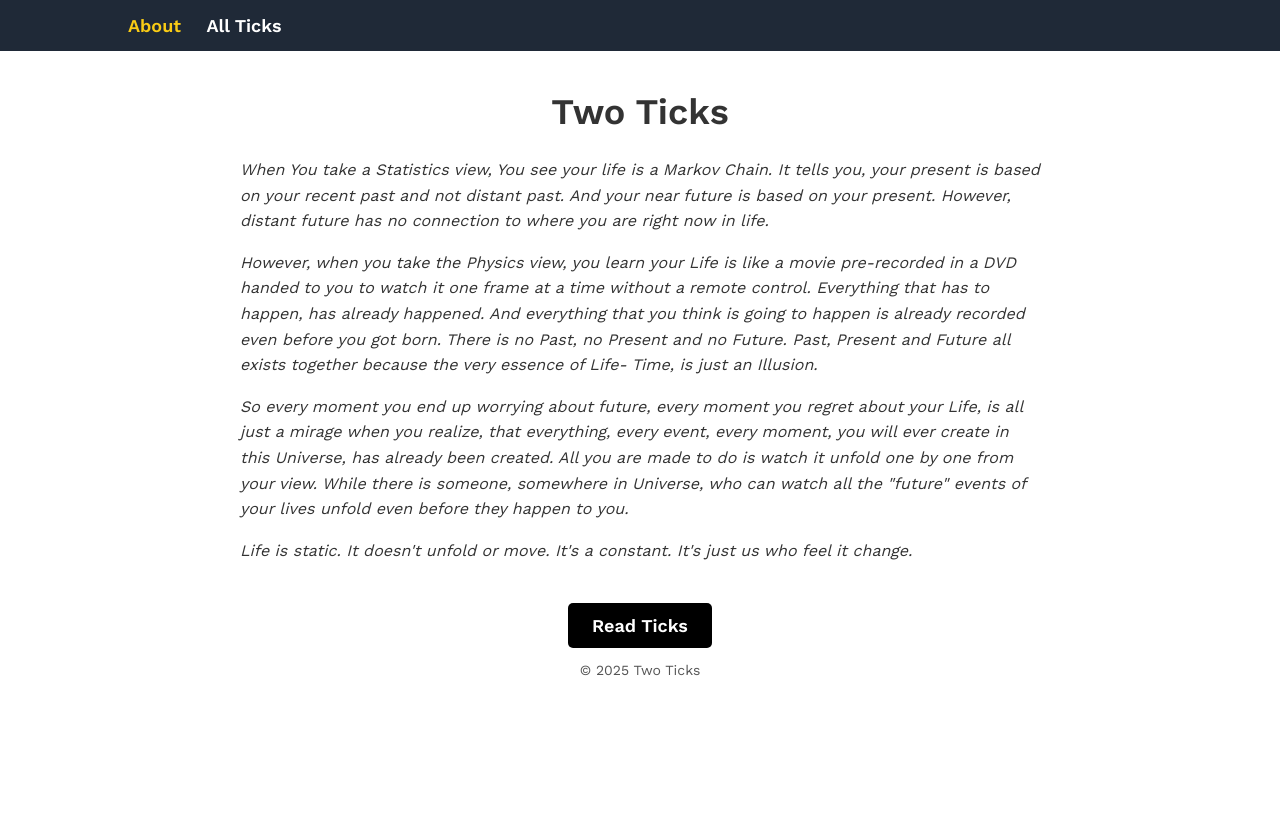
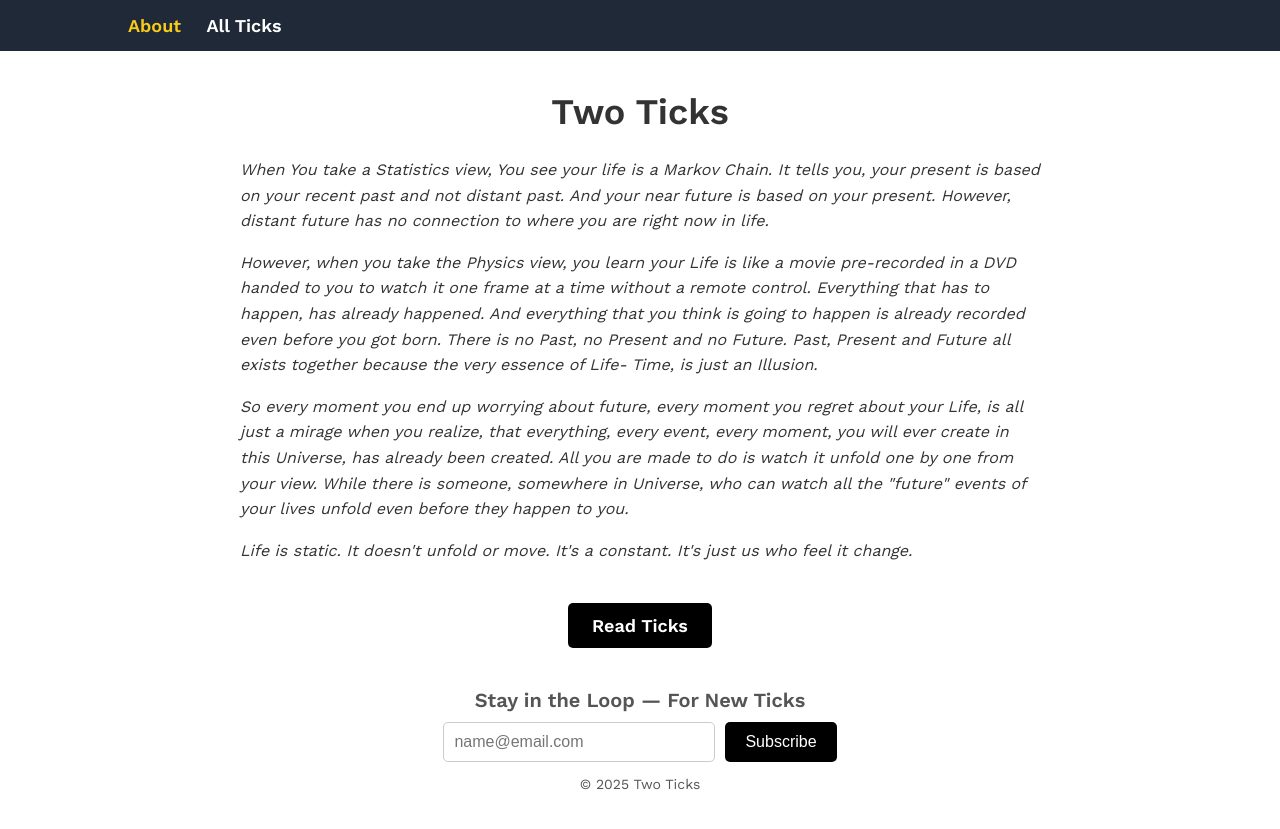
Before and after one commit to trmanish/trmanish.github.io, a Jekyll site: the page built from index.md, in a window 1280 px wide. Shown: the top 829 px of the page. Built offline with Jekyll 4.4.1, drawn with Linux system fonts in a browser that asks for light colours.

Commit message:
add subscribe

```diff
--- a/_layouts/default.html
+++ b/_layouts/default.html
@@ -30,7 +30,19 @@
                 <a href="{{ "/posts.html" | relative_url }}" class="read-ticks-btn black-btn">Read Ticks</a>
             </div>
         {% endif %}
+
+        <div class="subscribe-container">
+            <h3>Stay in the Loop — For New Ticks</h3>
+            <form id="subscribe-form">
+                <input type="email" id="email" placeholder="name@email.com" required>
+                <button type="submit">Subscribe</button>
+            </form>
+            <p id="subscribe-message" style="display:none;"></p>
+        </div>
+
         <p class="footer-center" style="text-align: center;">&copy; {{ 'now' | date: "%Y" }} Two Ticks</p>
     </footer>
+
+    <script src="{{ '/assets/js/subscribe.js' | relative_url }}"></script>
 </body>
 </html>
--- a/assets/css/style.css
+++ b/assets/css/style.css
@@ -153,3 +153,47 @@ footer {
     color: #555;
     text-align: center;
 }
+
+.subscribe-container {
+    text-align: center;
+    margin-top: 40px;
+}
+
+.subscribe-container h3 {
+    font-size: 20px;
+    font-weight: bold;
+    margin-bottom: 10px;
+}
+
+#subscribe-form {
+    display: flex;
+    justify-content: center;
+    gap: 10px;
+}
+
+#subscribe-form input {
+    padding: 10px;
+    font-size: 16px;
+    border: 1px solid #ccc;
+    border-radius: 5px;
+    width: 250px;
+}
+
+#subscribe-form button {
+    padding: 10px 20px;
+    font-size: 16px;
+    color: white;
+    background-color: black;
+    border: none;
+    border-radius: 5px;
+    cursor: pointer;
+}
+
+#subscribe-form button:hover {
+    background-color: #333;
+}
+
+#subscribe-message {
+    margin-top: 10px;
+    font-size: 14px;
+}
--- /dev/null
+++ b/assets/js/subscribe.js
@@ -0,0 +1,33 @@
+document.addEventListener("DOMContentLoaded", function () {
+    const form = document.getElementById("subscribe-form");
+    const message = document.getElementById("subscribe-message");
+
+    form.addEventListener("submit", async function (event) {
+        event.preventDefault();
+        const email = document.getElementById("email").value;
+
+        const SUPABASE_URL = "https://your-supabase-url.supabase.co";
+        const SUPABASE_KEY = "your-anon-key"; // Keep this secure in env variables
+
+        const response = await fetch(`${SUPABASE_URL}/rest/v1/emails`, {
+            method: "POST",
+            headers: {
+                "Content-Type": "application/json",
+                "apikey": SUPABASE_KEY,
+                "Authorization": `Bearer ${SUPABASE_KEY}`
+            },
+            body: JSON.stringify({ email })
+        });
+
+        if (response.ok) {
+            message.innerText = "Thank you for subscribing!";
+            message.style.color = "green";
+            message.style.display = "block";
+            form.reset();
+        } else {
+            message.innerText = "Subscription failed. Try again.";
+            message.style.color = "red";
+            message.style.display = "block";
+        }
+    });
+});
```
Also changed, not shown: 1 other file.
